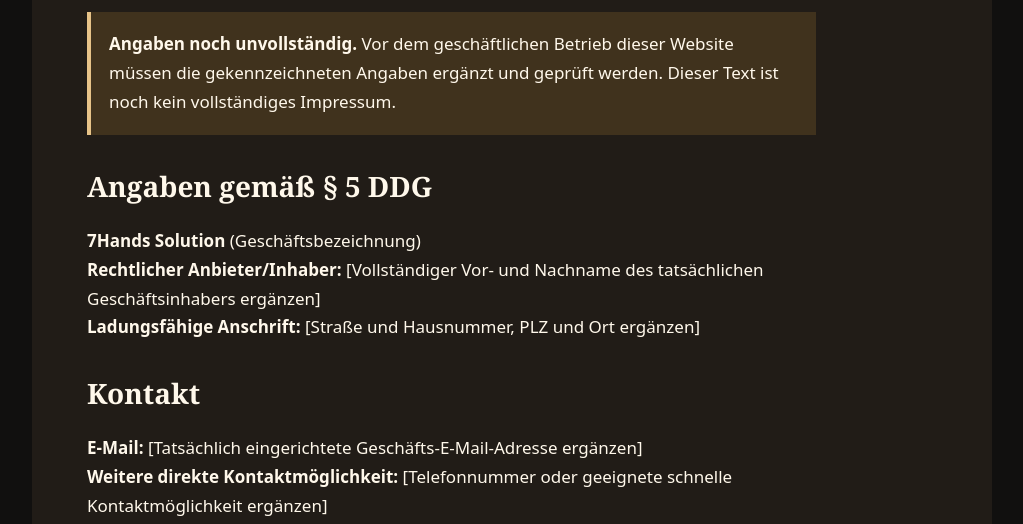
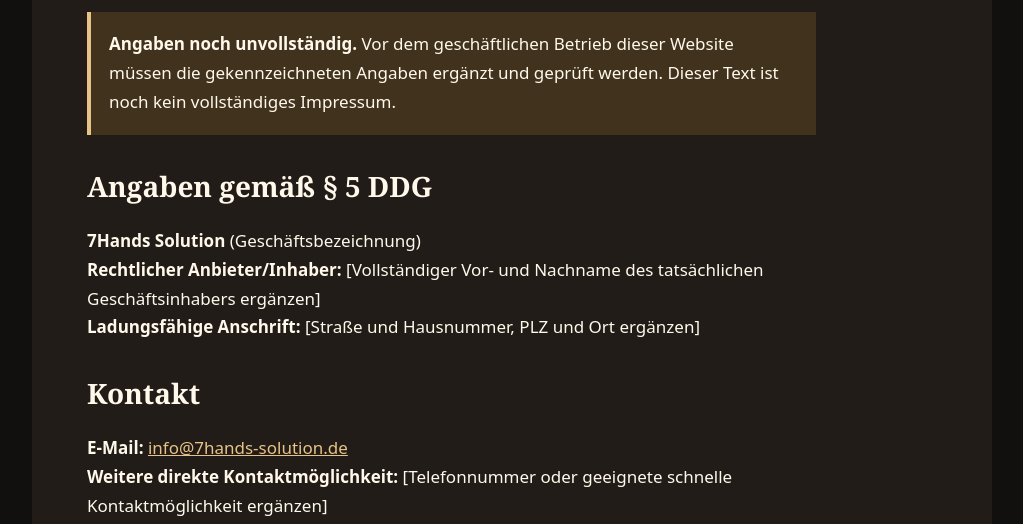
Before and after one commit to mak79-hub/7hands-solution, a plain HTML site: page impressum.html in a window 1280 px wide. Shown: the part 276-800 px from the top of the page, without its empty margins (128-1151 px from the left). Drawn offline with Linux system fonts and the light colour scheme.

Commit message:
Add business contact email to impressum.html

```diff
--- a/impressum.html
+++ b/impressum.html
@@ -14,5 +14,5 @@ p{max-width:75ch;overflow-wrap:anywhere}
 <p><strong>7Hands Solution</strong> (Geschäftsbezeichnung)<br>
 <strong>Rechtlicher Anbieter/Inhaber:</strong> [Vollständiger Vor- und Nachname des tatsächlichen Geschäftsinhabers ergänzen]<br>
 <strong>Ladungsfähige Anschrift:</strong> [Straße und Hausnummer, PLZ und Ort ergänzen]</p>
-<h2>Kontakt</h2><p><strong>E-Mail:</strong> [Tatsächlich eingerichtete Geschäfts-E-Mail-Adresse ergänzen]<br><strong>Weitere direkte Kontaktmöglichkeit:</strong> [Telefonnummer oder geeignete schnelle Kontaktmöglichkeit ergänzen]</p>
+<h2>Kontakt</h2><p><strong>E-Mail:</strong> <a href="mailto:info@7hands-solution.de">info@7hands-solution.de</a><br><strong>Weitere direkte Kontaktmöglichkeit:</strong> [Telefonnummer oder geeignete schnelle Kontaktmöglichkeit ergänzen]</p>
 <h2>Weitere Pflichtangaben, soweit einschlägig</h2><p>[Umsatzsteuer-Identifikationsnummer oder Wirtschafts-Identifikationsnummer, falls vorhanden; Registergericht und Registernummer nur bei Registereintrag; sonstige branchenspezifische Angaben prüfen.]</p></main><footer>© 7Hands Solution · <a href="/impressum.html">Impressum</a> · <a href="/datenschutz.html">Datenschutz</a></footer></body></html>
```
